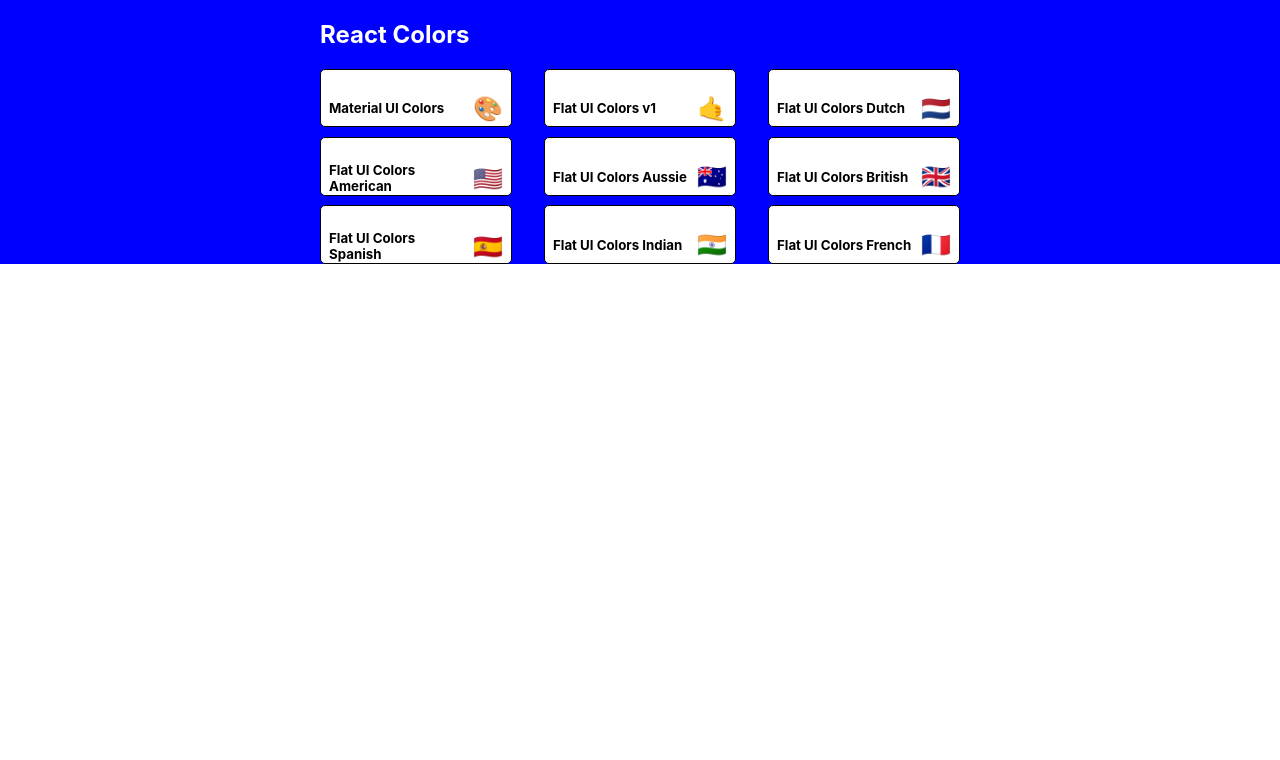
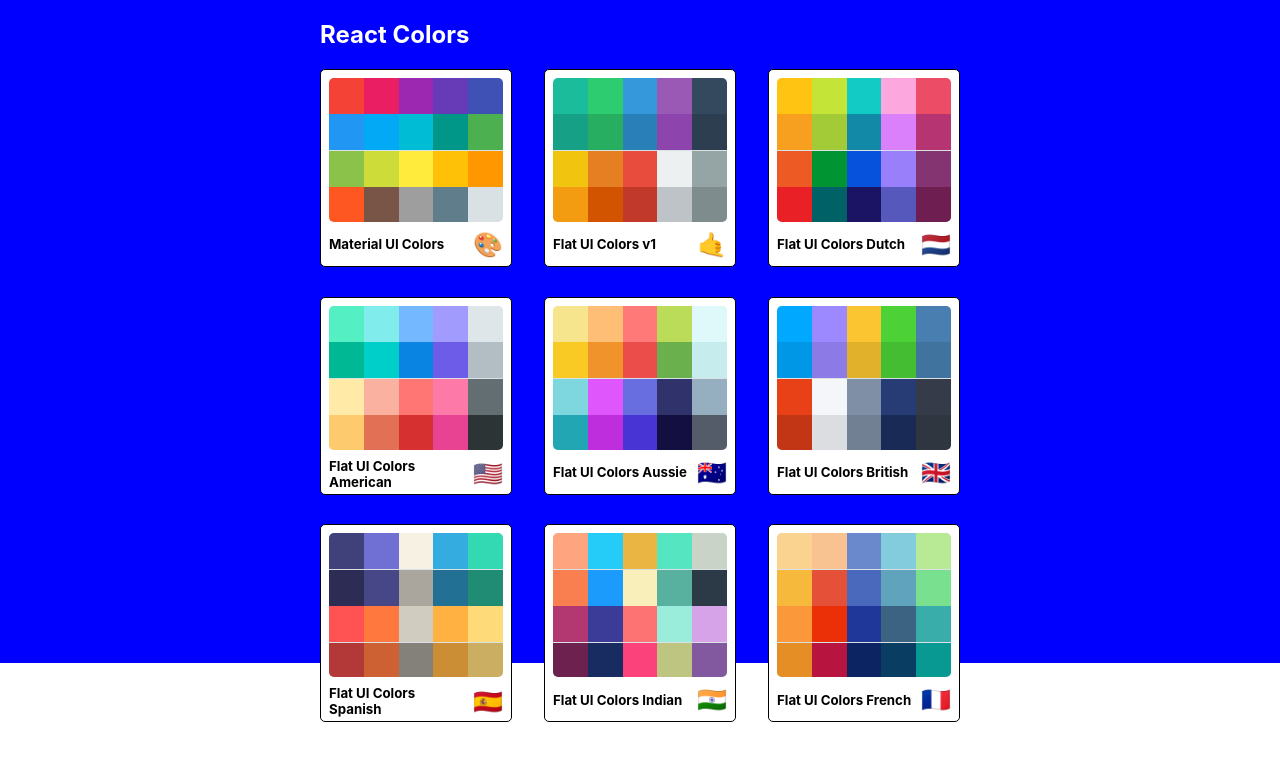
Before and after one commit to gordongest/color-project, a React (Create React App) app: page / in a window 1280 px wide. Shown: the top 760 px of the page. Built offline with nearby package versions, Linux system fonts and the light colour scheme; the HTML template or start-up script is replaced by a standard one.

Commit message:
adjust styling and reorder elements in MiniPalette

```diff
--- a/src/MiniPalette.jsx
+++ b/src/MiniPalette.jsx
@@ -1,8 +1,10 @@
 import React from 'react';
+import { v4 as uuid } from 'uuid';
 import { withStyles } from '@mui/styles';
 
 const styles = {
     root: {
+        height: "180px",
         backgroundColor: "white",
         border: "1px solid black",
         borderRadius: "5px",
@@ -14,7 +16,11 @@
         }
     },
     colors: {
-        backgroundColor: "white"
+        backgroundColor: "#dae1e4",
+        height: "80%",
+        width: "100%",
+        borderRadius:"5px",
+        overflow: "hidden"
     },
     title: {
         display: "flex",
@@ -22,23 +28,37 @@
         alignItems: "center",
         margin: "0",
         color: "black",
-        paddingTop: "1rem",
+        paddingTop: "0.5rem",
         position: "relative",
     },
     emoji: {
         marginLeft: "0.5rem",
         fontSize: "1.5rem"
+    },
+    miniColor: {
+        height: "25%",
+        width: "20%",
+        display: "inline-block",
+        margin: "0 auto",
+        position: "relative",
+        marginBottom: "-3.5px"
     }
 }
 
-const MiniPalette = ({ paletteName, emoji, classes }) =>
+const MiniPalette = ({ colors, paletteName, emoji, classes }) =>
     <div className={classes.root}>
         <div className={classes.colors}>
-            <h5 className={classes.title}>
-                {paletteName}
-                <span className={classes.emoji}>{emoji}</span>
-            </h5>
+            {colors.map(color =>
+                <div
+                    className={classes.miniColor}
+                    style={{ backgroundColor: color.color }}
+                    key={uuid()}
+                />
+            )}
         </div>
+        <h5 className={classes.title}>
+            {paletteName} <span className={classes.emoji}>{emoji}</span>
+        </h5>
    </div>
 
 export default withStyles(styles)(MiniPalette);
```
